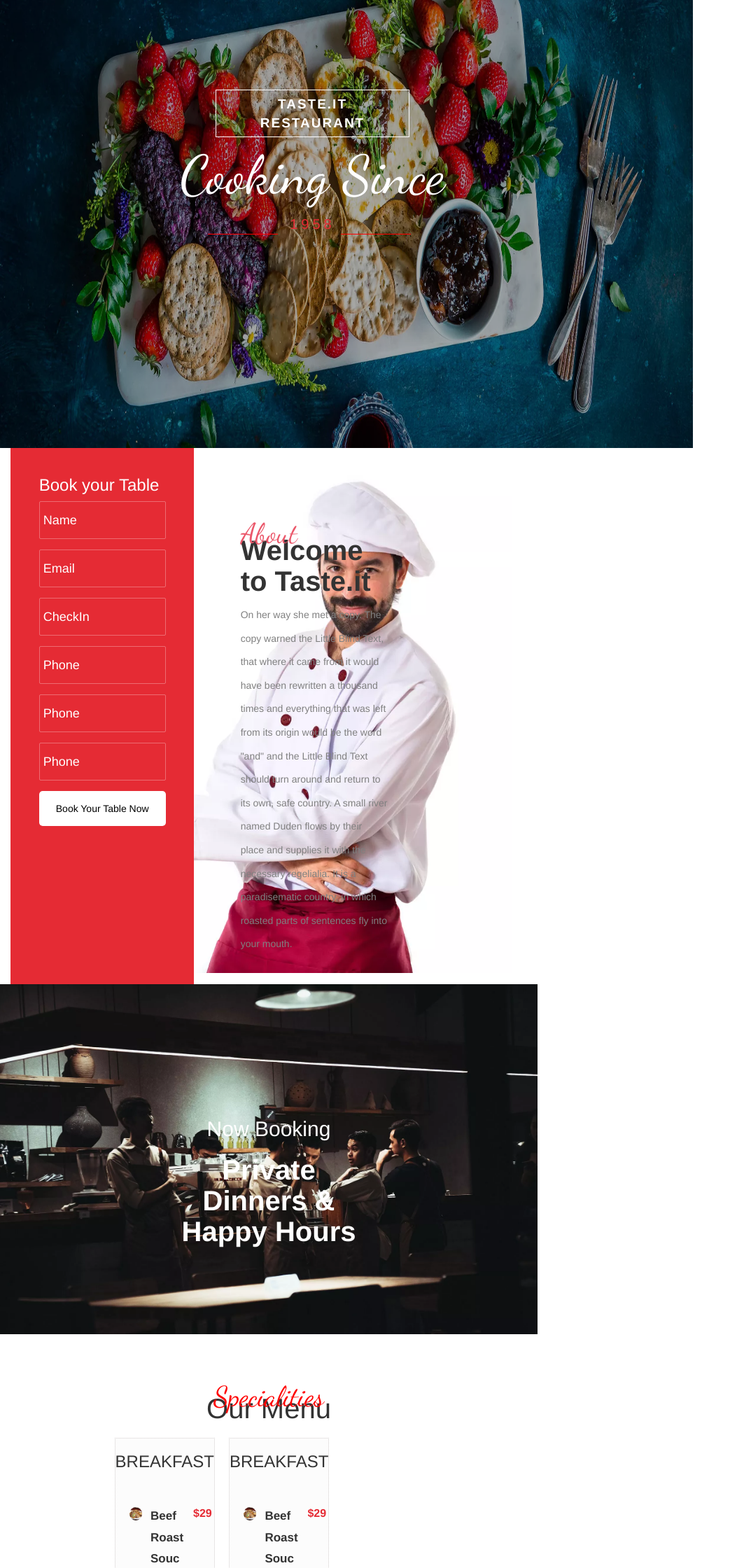
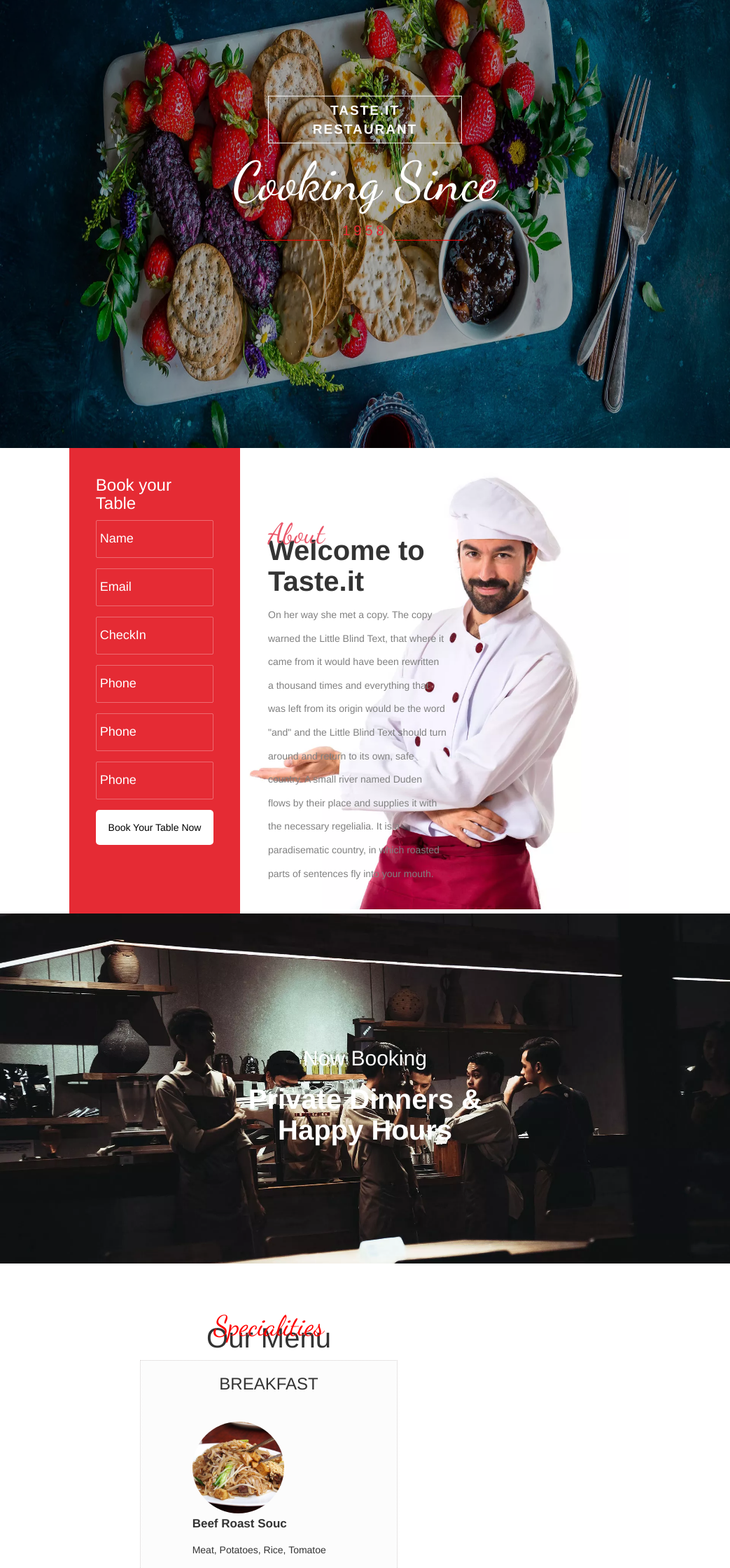
Before and after one commit to Mutahir7886/angular-netlify, an Angular app: page /color in a window 768 px wide. Shown: the part 160-2400 px from the top of the page at 70% size, 1043 px wide, since content can reach past the window. Built offline with nearby package versions, Linux system fonts and the light colour scheme.

Commit message:
responsive added in container 3 and some part in  chef image

```diff
--- a/src/app/color/color.component.css
+++ b/src/app/color/color.component.css
@@ -2,7 +2,7 @@
     position: relative;
     height: 100vh;
     overflow: hidden;
-    min-width: 990px;
+    min-width: 1043px;
 
 }
 
@@ -103,11 +103,12 @@
 .banner-title{
     color: white;
     position: absolute;
-    top: 36%;
-    left: 26%;
+    top: 50%;
+    left: 50%;
     z-index: 4;
     display: flex;
     flex-direction: column;
+    transform: translate(-50%, -50%);
 }
 
 .main{
@@ -276,7 +277,7 @@
 .card{
     display: flex;
     flex-direction: column;
-    flex: 0 0 31%;
+    flex: 1 1 31%;
     margin: 10px;
     border: 1px dotted #d4cfcf;
     background: #fcfcfc
@@ -499,6 +500,8 @@
     display: flex;
     flex-direction: column;
     justify-content: center;
+
+    min-width: 1043px;
   }
 
   .parallax1 {
@@ -537,14 +540,17 @@
 
 
    .section-2-mid-right img{
-       right: 120px;
-       height:690px;
+        right: 42px;
+        height: 659px;
    }
 
    .container{
-       min-width: 990px;
+        min-width: 840px;
    }
 
+   .section-2-mid-containter{
+       width: 100%
+   }
 }
 
 
@@ -552,12 +558,12 @@
 
 
     .section-2-mid-right img{
-        right: 150px;
-        height:750px;
+        right: -110px;
+        height: 659px;
     }
 
     .container{
-        min-width: 850px;
+        min-width: 600px;
     }
 
     .header-2{
@@ -565,6 +571,20 @@
     }
     .header-1{
         display: none;
+    }
+
+    .section-2-mid-containter {
+        width: 140%;
+        margin: auto;
+    }
+
+    .container-3 div{
+        flex-direction: column
+    }
+
+    .container-3 div div{
+       margin: auto;
+       width: 80%
     }
  }
 
```
